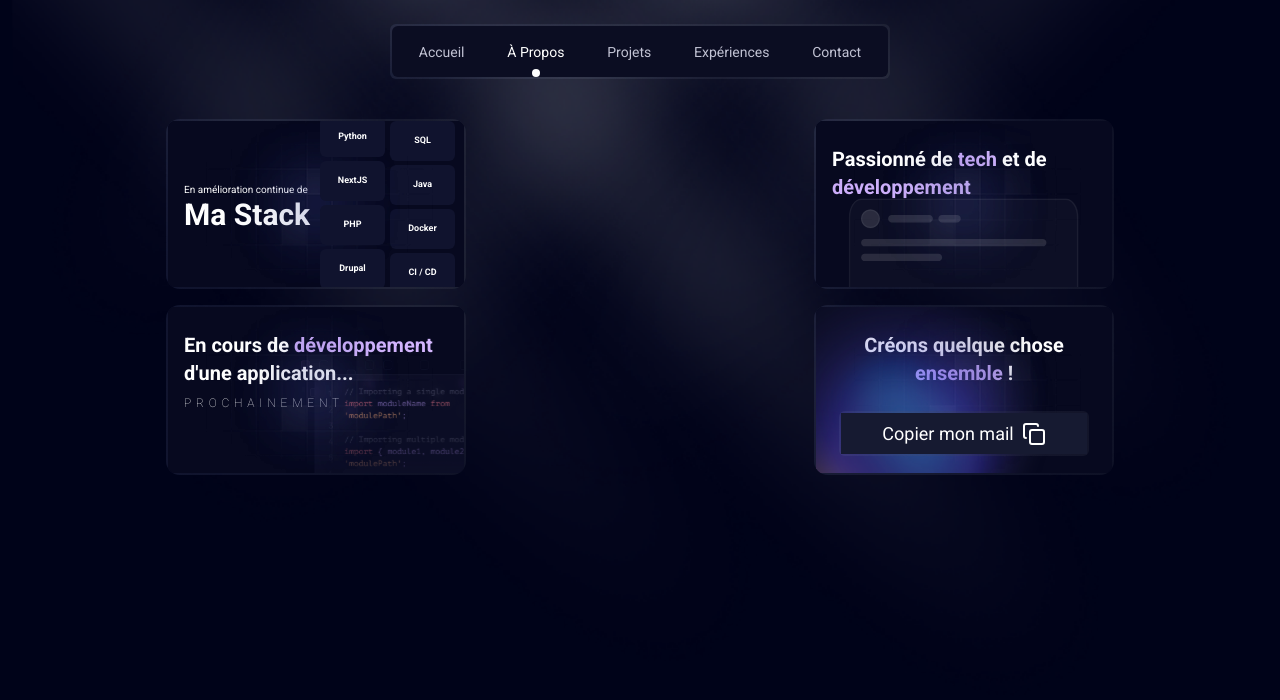
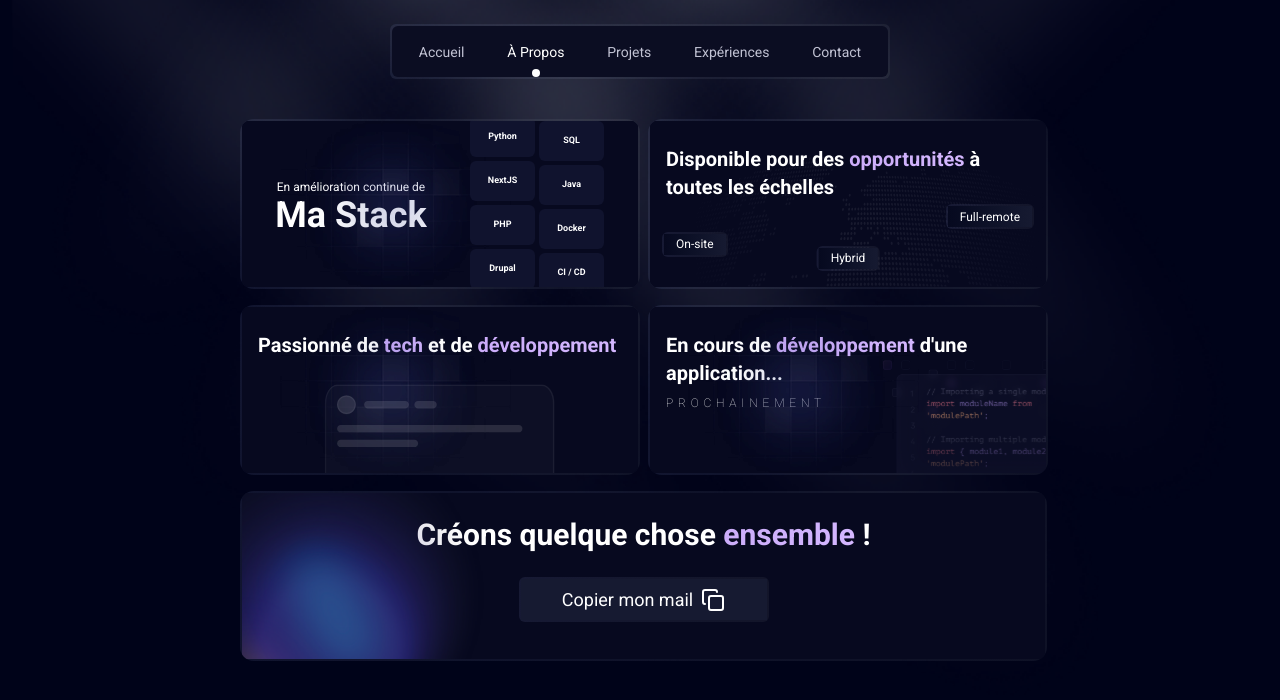
Before and after one commit to sakab257/portfolio-sakab, a Next.js app: page /a-propos in a window 1280 px wide. Shown: the top 700 px of the page. Built offline with nearby package versions, Linux system fonts and the light colour scheme.

Commit message:
Page 'A propos' finie

```diff
--- a/app/a-propos/page.tsx
+++ b/app/a-propos/page.tsx
@@ -2,14 +2,15 @@ import Passion from '@/components/a-propos/passion'
 import Prochainement from '@/components/a-propos/prochainement'
 import TechStack from '@/components/a-propos/tech-stack'
 import Contact from '@/components/a-propos/contact'
-import Card from '@/components/ui/card'
+import Disponible from '@/components/a-propos/disponible'
 import React from 'react'
 
 const About = () => {
   return (
     <>
-      <div className='w-full h-full grid grid-cols-1 xl:grid-cols-2 gap-4 pb-8'>
+      <div className='w-full h-full grid grid-cols-1 xl:grid-cols-2 xl:w-[800px] gap-4 pb-8 mx-auto place-items-center xl:grid-rows-3'>
         <TechStack />
+        <Disponible />
         <Passion />
         <Prochainement />
         <Contact />
--- a/components/a-propos/contact.tsx
+++ b/components/a-propos/contact.tsx
@@ -5,13 +5,15 @@ import {CopyMail} from '../ui/button'
 
 const Contact = () => {
   return (
-    <Card>
+    <div className='w-[300px] md:w-[400px] xl:w-[807px] h-[170px] text-white rounded-xl p-[2px] bg-gradient-to-r from-[#6971A2]/16 to-[#272A3C]/37 mx-auto overflow-hidden transition-all'>
+      <div className='w-full h-full bg-[#07091F] overflow-hidden relative'>
         <div className='w-full h-full'>
             <Image src="/vfx/blob.png" alt="Background" width={300} height={170} className='pointer-events-none absolute left-0' />
-            <h2 className='text-xl font-bold w-5/6 mx-auto text-center py-6'>Créons quelque chose <span className="text-transparent bg-clip-text bg-gradient-to-r from-[#CBACF9] to-[#D4B7FF]">ensemble</span> !</h2>
+            <h2 className='text-xl xl:text-3xl font-bold w-5/6 mx-auto text-center py-6'>Créons quelque chose <span className="text-transparent bg-clip-text bg-gradient-to-r from-[#CBACF9] to-[#D4B7FF]">ensemble</span> !</h2>
             <CopyMail />
         </div>
-    </Card>
+      </div>
+    </div>
   )
 }
 
--- /dev/null
+++ b/components/a-propos/disponible.tsx
@@ -0,0 +1,43 @@
+import React from 'react'
+import Card from '../ui/card'
+import Image from 'next/image'
+
+const FullRemote = () => {
+    return (
+        <div className='w-fit h-[25px] rounded-sm flex items-center justify-center mx-auto p-[2px] bg-gradient-to-r from-[#6971A2]/16 to-[#272A3C]/37 absolute top-1/2 right-3'>
+            <div className='w-fit h-full bg-gradient-to-r from-[#06091F] to-[#161A31] flex gap-2 items-center justify-center text-xs px-3'>Full-remote</div>
+        </div>
+    )
+}
+
+const OnSite = () => {
+    return (
+        <div className='w-fit h-[25px] rounded-sm flex items-center justify-center mx-auto p-[2px] bg-gradient-to-r from-[#6971A2]/16 to-[#272A3C]/37 absolute top-2/3 left-3'>
+            <div className='w-fit h-full bg-gradient-to-r from-[#06091F] to-[#161A31] flex gap-2 items-center justify-center text-xs px-3'>On-site</div>
+        </div>
+    )
+}
+
+const Hybrid = () => {
+    return (
+        <div className='w-fit h-[25px] rounded-sm flex items-center justify-center mx-auto p-[2px] bg-gradient-to-r from-[#6971A2]/16 to-[#272A3C]/37 absolute top-3/4 left-1/2 -translate-x-1/2'>
+            <div className='w-fit h-full bg-gradient-to-r from-[#06091F] to-[#161A31] flex gap-2 items-center justify-center text-xs px-3'>Hybrid</div>
+        </div>
+    )
+}
+
+const Prochainement = () => {
+    return (
+    <Card>
+        <div className='w-full h-full px-4 py-6 relative'>
+            <h2 className='text-xl font-bold'>Disponible pour des <span className="text-transparent bg-clip-text bg-gradient-to-r from-[#CBACF9] to-[#D4B7FF]">opportunités</span> à toutes les échelles</h2>
+            <Image src="/vfx/world.svg" alt="World" width={350} height={170} className='pointer-events-none absolute bottom-0 right-0 opacity-60' />
+            <FullRemote />
+            <OnSite />
+            <Hybrid />
+        </div>
+    </Card>
+    )
+}
+
+export default Prochainement
--- a/components/a-propos/passion.tsx
+++ b/components/a-propos/passion.tsx
@@ -5,7 +5,8 @@ import Image from 'next/image'
 const Passion = () => {
   return (
     <Card>
-        {/* <Image src="/vfx/Background.png" alt="Background" width={300} height={170} className='absolute top-0 left-0'/> */}
+        <Image src="/vfx/Background.png" alt="Background" width={300} height={170} className='absolute top-0 left-0 pointer-events-none'/>
+        <Image src="/vfx/Background.png" alt="Background" width={300} height={170} className='absolute top-0 left-0 pointer-events-none'/>
         <div className='w-full h-full px-4 py-6'>
           <h2 className='text-xl font-bold'>Passionné de <span className="text-transparent bg-clip-text bg-gradient-to-r from-[#CBACF9] to-[#D4B7FF]">tech</span> et de <span className="text-transparent bg-clip-text bg-gradient-to-r from-[#CBACF9] to-[#D4B7FF]">développement</span></h2>
           <Image src="/vfx/passion.svg" alt="Passion" width={270} height={140} className='pointer-events-none absolute bottom-0 opacity-60 left-1/2 -translate-x-1/2' />
--- a/components/a-propos/prochainement.tsx
+++ b/components/a-propos/prochainement.tsx
@@ -5,7 +5,8 @@ import Image from 'next/image'
 const Prochainement = () => {
   return (
     <Card>
-        {/* <Image src="/vfx/Background.png" alt="Background" width={300} height={170} className='absolute top-0 left-0'/> */}
+        <Image src="/vfx/Background.png" alt="Background" width={300} height={170} className='absolute top-0 left-0 pointer-events-none'/>
+        <Image src="/vfx/Background.png" alt="Background" width={300} height={170} className='absolute top-0 left-0 pointer-events-none'/>
         <div className='w-full h-full px-4 py-6'>
           <h2 className='text-xl font-bold'>En cours de <span className="text-transparent bg-clip-text bg-gradient-to-r from-[#CBACF9] to-[#D4B7FF]">développement</span> d&apos;une application...</h2>
           <h3 className='font-light tracking-[0.3rem] text-xs mt-2'>PROCHAINEMENT</h3>
--- a/components/a-propos/tech-stack.tsx
+++ b/components/a-propos/tech-stack.tsx
@@ -24,14 +24,15 @@ const MiniCardRight = () => {
 const TechStack = () => {
   return (
     <Card>
-        {/* <Image src="/vfx/Background.png" alt="Background" width={300} height={170} className='absolute top-0 left-0'/> */}
+        <Image src="/vfx/Background.png" alt="Background" width={300} height={170} className='absolute top-0 left-0 pointer-events-none'/>
+        <Image src="/vfx/Background.png" alt="Background" width={300} height={170} className='absolute top-0 left-0 pointer-events-none'/>
         <div className='w-full h-full grid grid-cols-2 pl-4 pr-2'>
-            <div className='w-full h-full flex flex-col justify-center'>
-                <p className='text-[10px]'>En amélioration continue de</p>
-                <h2 className='text-3xl font-black'>Ma Stack</h2>
+            <div className='w-full h-full flex flex-col justify-center items-center'>
+                <p className='text-[10px] md:text-xs'>En amélioration continue de</p>
+                <h2 className='text-3xl md:text-4xl font-black'>Ma Stack</h2>
             </div>
-            <div className='w-full h-full grid grid-cols-2 gap-1'>
-                <div className='w-full h-full flex flex-col gap-1 relative bottom-1'>
+            <div className='w-full h-full flex gap-1'>
+                <div className='w-full h-full flex flex-col gap-1 relative bottom-1 items-end'>
                     <MiniCardLeft />
                 </div>
                 <div className='w-full h-full flex flex-col gap-1'>
--- a/components/ui/card.tsx
+++ b/components/ui/card.tsx
@@ -3,10 +3,8 @@ import Image from 'next/image'
 
 const Card = ({ children }: { children: React.ReactNode }) => {
   return (
-    <div className='w-[300px] h-[170px] text-white rounded-xl p-[2px] bg-gradient-to-r from-[#6971A2]/16 to-[#272A3C]/37 mx-auto overflow-hidden'>
+    <div className='w-[300px] md:w-[400px] h-[170px] text-white rounded-xl p-[2px] bg-gradient-to-r from-[#6971A2]/16 to-[#272A3C]/37 mx-auto overflow-hidden transition-all'>
       <div className='w-full h-full bg-[#07091F] overflow-hidden relative'>
-        <Image src="/vfx/Background.png" alt="Background" width={300} height={170} className='absolute top-0 left-0 pointer-events-none'/>
-        <Image src="/vfx/Background.png" alt="Background" width={300} height={170} className='absolute top-0 left-0 pointer-events-none'/>
         {children}
       </div>
     </div>
```
Also changed, not shown: public/vfx/world.svg (added).
